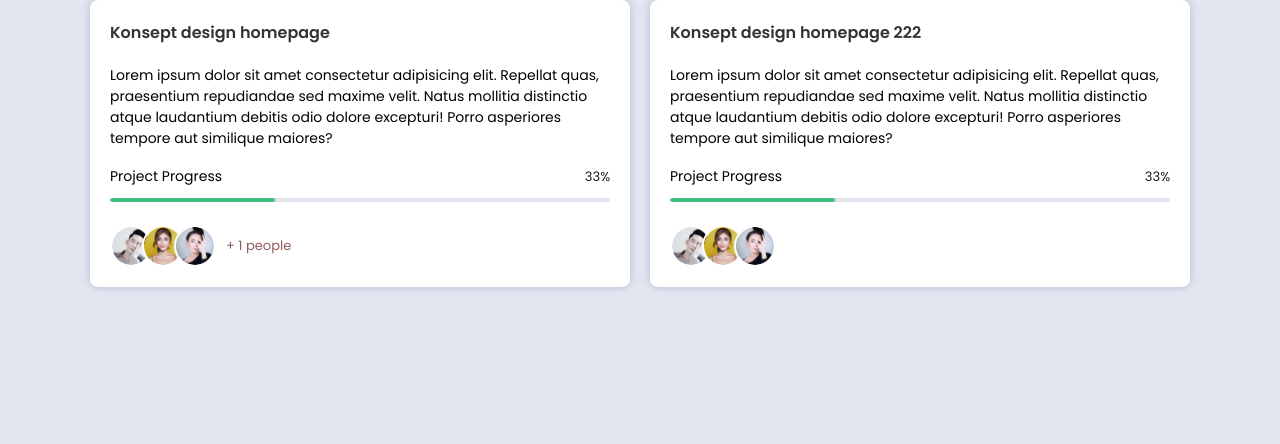
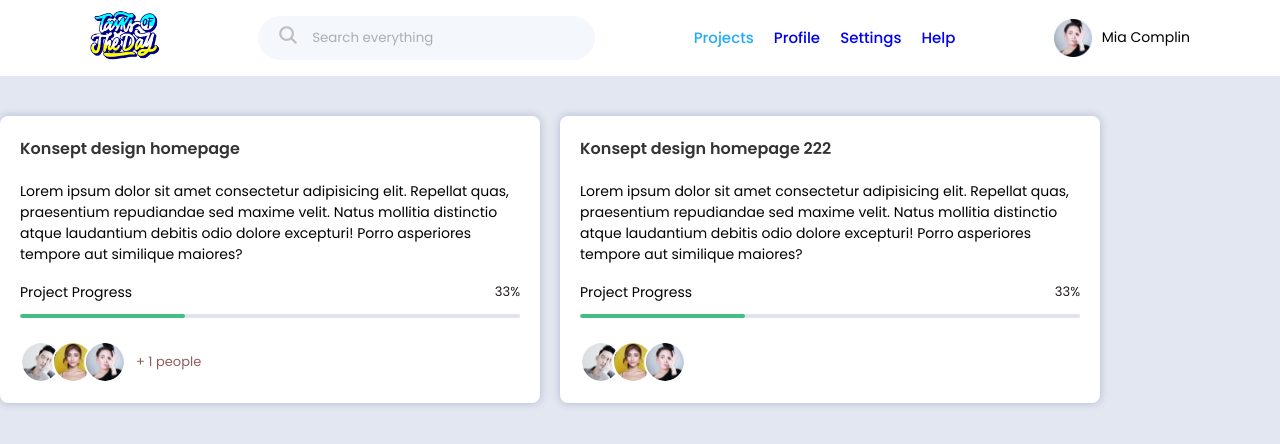
Before and after one commit to NickMomotenko/task-manager, a React (Vite) app: page / in a window 1280 px wide. Shown: the top 444 px of the page. Built offline with nearby package versions, Linux system fonts and the light colour scheme.

Commit message:
fixed Logo , Header , MainContent

```diff
--- a/src/App.tsx
+++ b/src/App.tsx
@@ -1,7 +1,5 @@
-import { useState } from "react";
 import { Routes, Route } from "react-router-dom";
 
-import Header from "./components/Header";
 import { MainContent } from "./components/MainContent";
 
 import { Projects } from "./pages/Projects";
@@ -16,7 +14,6 @@ import { Loader } from "./components/Loader";
 export const App = () => {
   return (
     <AppWrapp>
-      {/* <Header /> */}
       <Routes>
         <Route path="/" element={<MainContent />}>
           <Route path="/" element={<Projects />} />
--- a/src/components/Header/styled.ts
+++ b/src/components/Header/styled.ts
@@ -27,4 +27,8 @@ export const HeaderInput = styled.div`
   max-width: 350px;
 `;
 
-export const HeaderLogo = styled.div``;
+export const HeaderLogo = styled.div`
+  img {
+    max-width: 70px;
+  }
+`;
--- a/src/components/MainContent/index.tsx
+++ b/src/components/MainContent/index.tsx
@@ -3,10 +3,12 @@ import { Outlet } from "react-router-dom";
 import { Container } from "../Container";
 
 import { MainContentWrapp } from "./styled";
+import Header from "../Header";
 
 export const MainContent = () => {
   return (
     <MainContentWrapp>
+      <Header />
       <Container>
         <Outlet />
       </Container>
--- a/src/components/MainContent/styled.ts
+++ b/src/components/MainContent/styled.ts
@@ -2,6 +2,4 @@ import styled from "styled-components";
 
 export const MainContentWrapp = styled.main`
   flex: 1;
-  display: flex;
-  justify-content: center;
 `;
```
Also changed, not shown: src/assets/logo/task.png.
